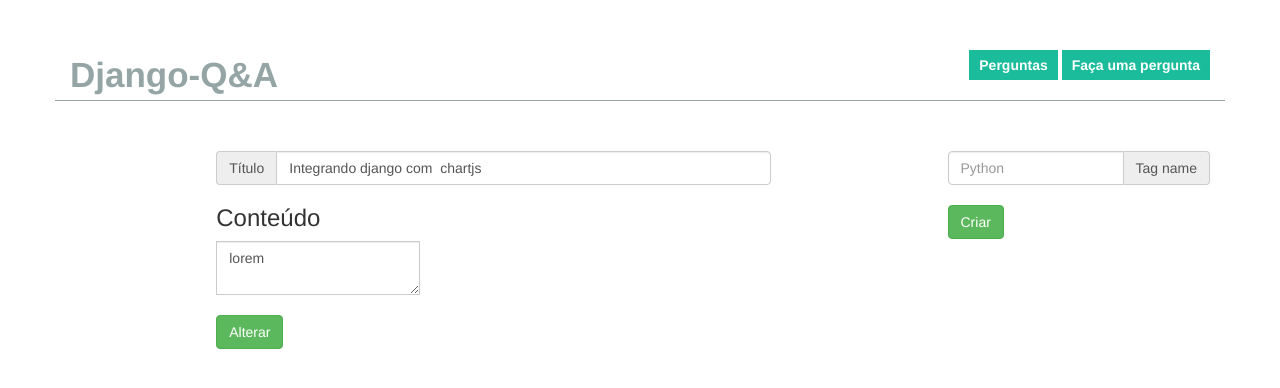
After one commit to Marlysson/django-qa, a Django app: page /perguntas/1/detalhes/ in a window 1280 px wide. The commit adds this page. Shown: the top 388 px of the page. Run offline with Django 3.2, Linux system fonts and the light colour scheme; data comes from the database, SQL or seed files in the repository; some libraries are stand-ins or nearby versions.

Commit message:
Adicionando edição de pergunta.

```diff
--- a/core/static/css/estilo.css
+++ b/core/static/css/estilo.css
@@ -218,3 +218,9 @@ h3.titulo {
 .form-resposta{
 	margin-bottom:10px;
 }
+
+.input-group{margin-bottom:20px;}
+
+text-area.form-group{
+	width:100%;
+}
--- /dev/null
+++ b/core/templates/editar_pergunta.html
@@ -0,0 +1,26 @@
+{% extends 'base.html' %}
+
+{% block conteudo %}
+
+<div class="row">
+
+	<form method="post" action="/perguntas/{{pergunta.id}}/edit/" class="col-lg-8 col-lg-offset-2">
+
+		{% csrf_token %}
+
+		<div class="input-group">
+  			<span class="input-group-addon" id="basic-addon1">Título</span>
+  			<input type="titulo" name="titulo" value="{{ pergunta.titulo }}"class="form-control" aria-describedby="basic-addon1">
+		</div>
+
+		<h3>Conteúdo</h3>
+		<div class="input-group">
+  			<textarea name="conteudo" class="form-control">{{ pergunta.conteudo }}</textarea>
+		</div>
+
+		<button type="submit" class="btn btn-success">Alterar</button>
+	</form>
+
+</div>
+
+{% endblock %}
--- a/core/templates/listagem_perguntas.html
+++ b/core/templates/listagem_perguntas.html
@@ -31,7 +31,7 @@
 					<a href="perguntas/{{ pergunta.id}}/">{{ pergunta.titulo}}</a>
 
 					<span class="acoes">
-						<a href="" data-target="modal-deletar"><span class="glyphicon glyphicon-pencil"></span></a>
+						<a href="/perguntas/{{pergunta.id}}/detalhes"><span class="glyphicon glyphicon-pencil"></span></a>
 						<a href="/perguntas/{{pergunta.id}}/excluir"><span class="glyphicon glyphicon-remove"></span></a>
 					</span>
 
--- a/core/views.py
+++ b/core/views.py
@@ -2,6 +2,25 @@ from django.shortcuts import render, redirect
 from django.core.urlresolvers import reverse
 
 from .models import Pergunta , Tag , Resposta
+
+def detalhes_pergunta(request,id_pergunta):
+
+	pergunta = Pergunta.objects.get(pk=id_pergunta)
+
+	return render(request,'editar_pergunta.html',{"pergunta":pergunta})
+
+def editar_pergunta(request,id_pergunta):
+
+	novo_titulo = request.POST["titulo"]
+	novo_conteudo = request.POST['conteudo']
+
+	pergunta = Pergunta.objects.get(pk=id_pergunta)
+
+	pergunta.titulo = novo_titulo
+	pergunta.conteudo = novo_conteudo
+	pergunta.save()
+
+	return redirect('index')
 
 def perguntas_recentes(request):
 
--- a/djangoqa/urls.py
+++ b/djangoqa/urls.py
@@ -24,6 +24,9 @@ urlpatterns = [
     url(r'^$',views.perguntas_recentes,name="index"),
     url(r'^perguntas/(?P<id_pergunta>[0-9]+)/$',views.respostas,name="detalhes"),
     url(r'^perguntas/(?P<id_pergunta>[0-9]+)/excluir/$',views.excluir_pergunta),
+    url(r'^perguntas/(?P<id_pergunta>[0-9]+)/detalhes/$',views.detalhes_pergunta),
+    url(r'^perguntas/(?P<id_pergunta>[0-9]+)/edit/$',views.editar_pergunta),
     url(r'^respostas/(?P<id_resposta>[0-9]+)/mais_util/$',views.escolher_resposta),
+
     url(r'^tags/create/$',views.criar_tag,name="criar_tag")
 ]
```
